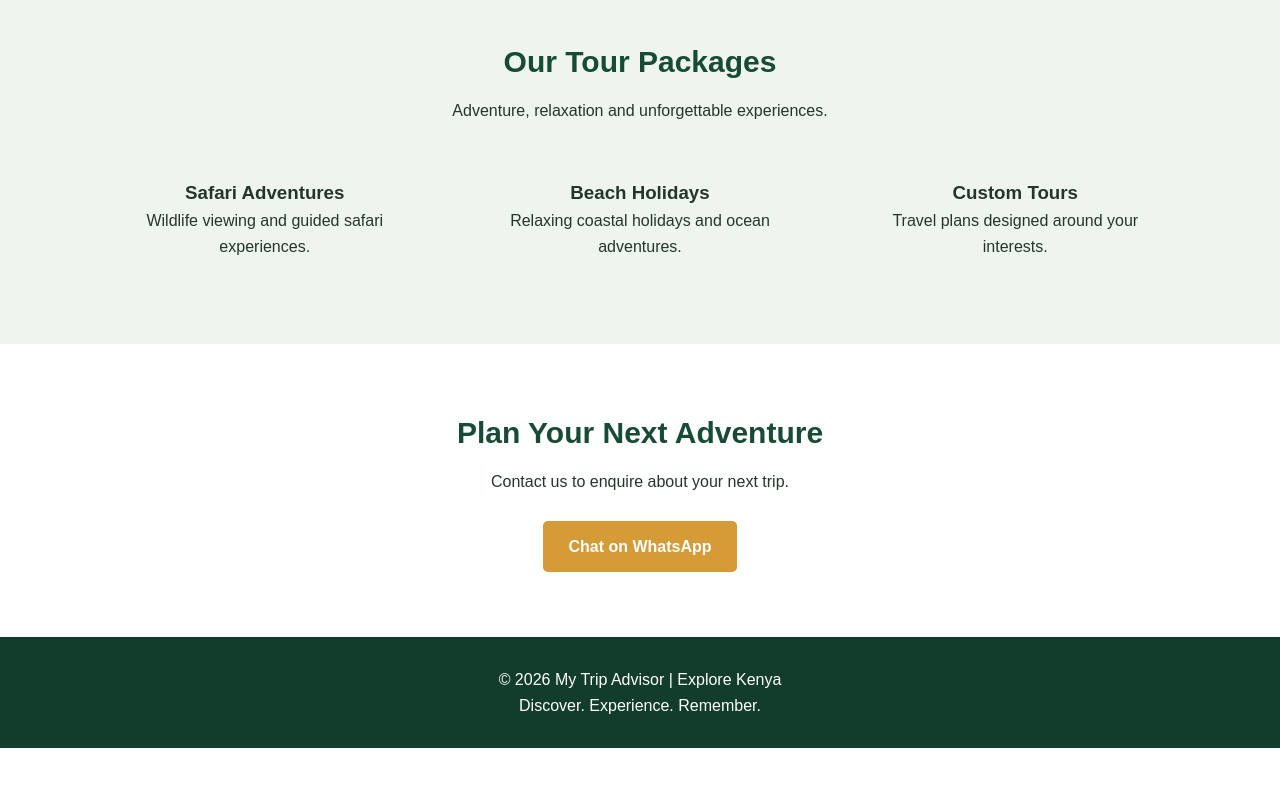
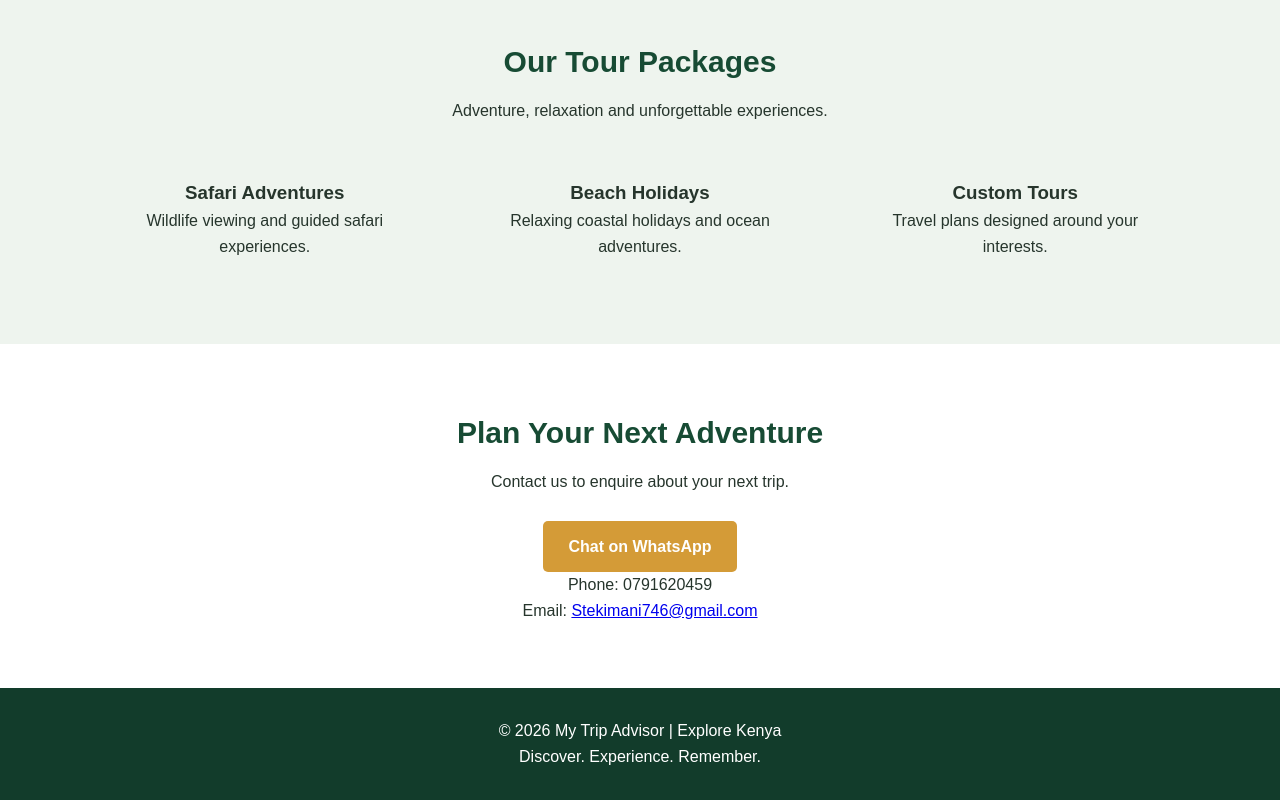
Before and after one commit to stekim122/my-trip-advisor, a plain HTML site: page index.html in a window 1280 px wide. Shown: the part 1137-1937 px from the top of the page. Before the commit the page ends 1885 px from the top, so only its background shows below. Drawn offline with Linux system fonts and the light colour scheme.

Commit message:
Modify contact section in index.html
Updated contact section with new WhatsApp link, phone number, and email.

```diff
--- a/index.html
+++ b/index.html
@@ -176,7 +176,18 @@ footer {
 <h2 class="section-title">Plan Your Next Adventure</h2>
 <p>Contact us to enquire about your next trip.</p>
 <br>
-<a class="btn" href="https://wa.me/254700000000?text=Hello%20My%20Trip%20Advisor%2C%20I%20would%20like%20to%20plan%20a%20trip.">Chat on WhatsApp</a>
+<a class="btn" href="https://wa.me/254791620459">
+Chat on WhatsApp
+</a>
+
+<p>Phone: 0791620459</p>
+
+<p>
+Email:
+<a href="mailto:Stekimani746@gmail.com">
+Stekimani746@gmail.com
+</a>
+</p>
 </section>
 
 <footer>
```
